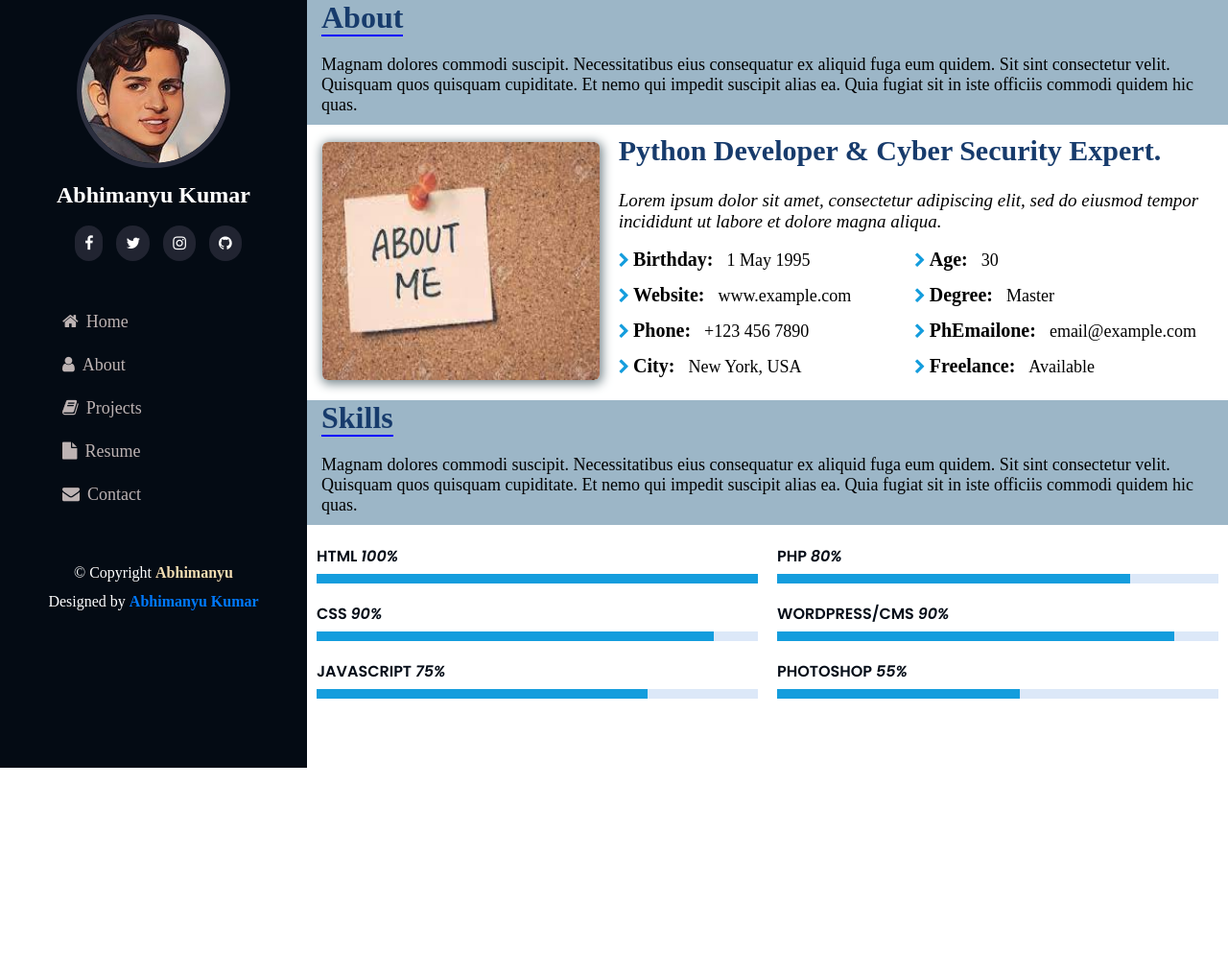
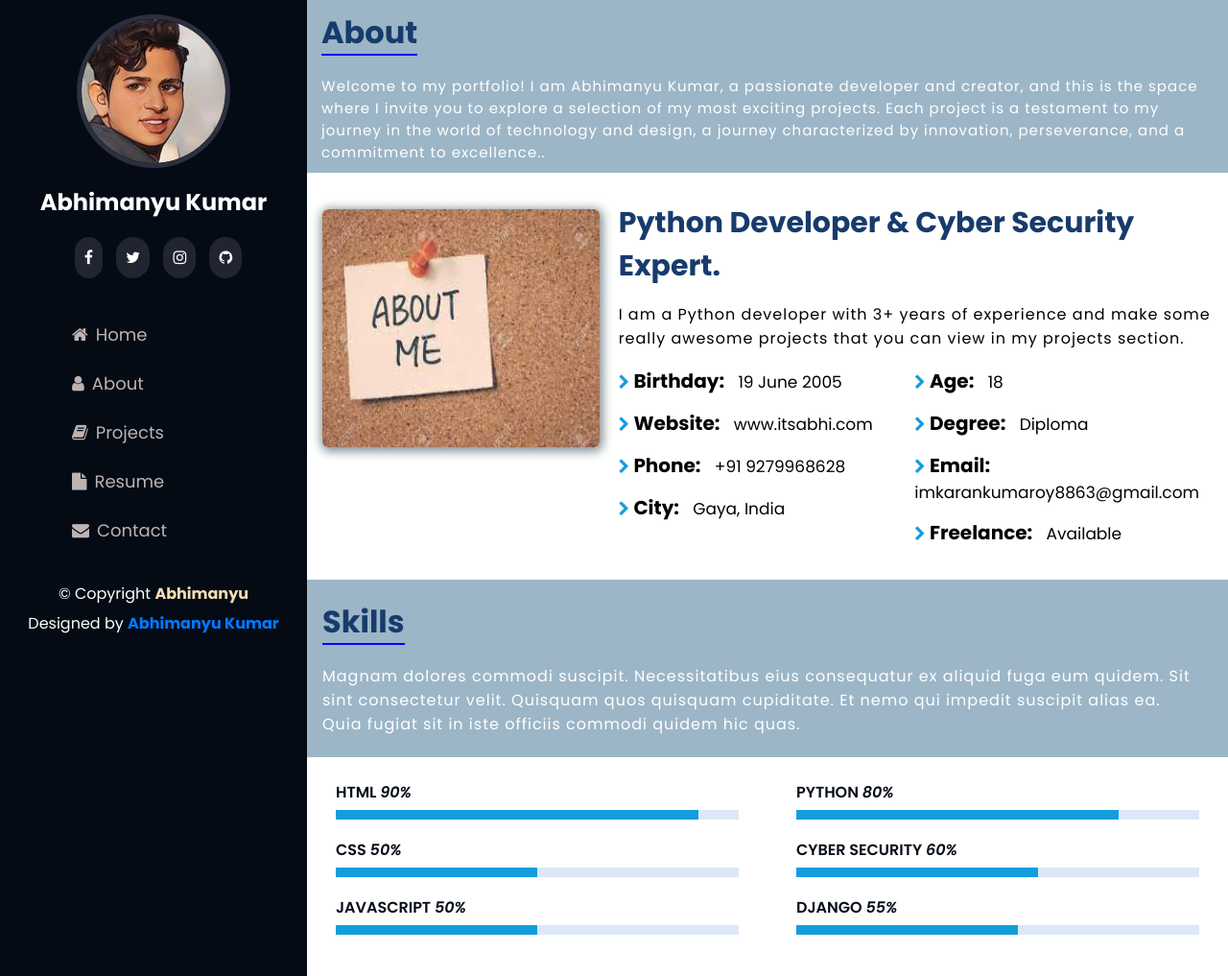
Before and after one commit to itsabhi672/My-Portfolio-website, a Flask app: page /about in a window 1280 px wide. Shown: the whole page at 96% size. Before the commit the page ends 800 px from the top, so only its background shows below. Run offline with Flask 3, Linux system fonts and the light colour scheme.

Commit message:
Second commit

```diff
--- a/static/about.css
+++ b/static/about.css
@@ -1,11 +1,12 @@
 .container-right{
+
     background-color: #9CB6C7 !important;
 }
 .container-left{
     position: sticky;
 }
 .about-me{
-    padding: 0px 18px 10px 15px;
+    padding: 10px 18px 10px 15px;
     background-color: #9CB6C7;
 }
 
@@ -15,13 +16,16 @@
 }
 
 .about-me p{
+    font-family: "Poppins", sans-serif;
+    color: #fff;
+    letter-spacing: 1px;
     margin-top: 20px;
-    font-size: 18px;
+    font-size: 15px;
 }
 .description{
     display: grid;
     grid-template-columns: 1fr 2fr;
-    padding: 10px 18px 10px 16px;
+    padding: 30px 18px 10px 16px;
 }
 .description h3{
     font-size: 30px;
@@ -41,8 +45,7 @@
 }
 
 .about-details p{
-    font-size: 19px;
-    padding-top: 9px;
+    letter-spacing: 1px;
     padding-bottom: 17px;
 }
 .row{
@@ -56,7 +59,7 @@
     color: #149ddd;
 }
 .row ul li  span{
-    font-size: 18px;
+    font-size: 17px;
 }
 .row ul strong {
     margin-right: 10px;
@@ -64,12 +67,17 @@
 }
 
 .fst-italic{
-    font-style: italic;
 
 }
 
 /* .............................. Skills Section CSS ............................*/
 
+.skills{
+    margin-top: 10px;
+}
+.header{
+    padding: 20px 30px 22px 16px;
+}
 .heading{
     font-size: 32px;
     font-weight: 900;
@@ -77,7 +85,7 @@
     color: #173b6c;
 }
 .skills p{
-    font-size: 18px;
+    font-size: 16px;
     margin-top: 20px;
 }
 .skills .progress-bar {
@@ -114,5 +122,5 @@
 }
 .skills .sections{
     box-sizing: border-box;
-    margin: 20px 10px;
+    margin: 24px 30px;
 }
--- a/static/contact.css
+++ b/static/contact.css
@@ -1,8 +1,6 @@
 
 .container-right {
     text-align: left;
-
-    height: 100vh;
     background-color: #9CB6C7;
 }
 .frame{
@@ -21,6 +19,7 @@
 }
 .contact-me p{
     padding: 22px 8px;
+    letter-spacing: 1px;
 }
 .contact-me .heading{
     border-bottom: 2px solid blue;
@@ -136,5 +135,6 @@ form .button:hover{
 }
 .flash h4{
     text-align: center;
-    margin-top: 20px;
+    margin-top: 10px;
+    margin-bottom: 0px;
 }
--- a/static/style.css
+++ b/static/style.css
@@ -4,6 +4,7 @@
 }
 
 .container {
+    font-family: "Poppins", sans-serif;
     display: grid;
     grid-template-columns: 1fr 3fr;
 }
@@ -12,7 +13,7 @@
 .container-left {
     background-color: #040b14;
     color: white;
-    height: 100vh;
+    height: 100%;
 }
 
 .profile-dp img {
@@ -47,7 +48,7 @@
     background-color: #007aff;
 }
 .navbar {
-    margin: 50px
+    margin: 42px 40px 28px 60px;
 }
 .navbar ul li{
     list-style: none;
@@ -59,7 +60,10 @@
 }
 .navbar ul li a:hover{
     color: #F5F7F8;
-
+}
+.navbar ul li.active a {
+    color: #F5F7F8;
+    background-color: yellow;
 }
 .navbar ul li a{
     font-size: 18px;
@@ -78,7 +82,8 @@
     font-weight: 700;
 }
 .footer .creator{
-    margin-top: 12px;
+    margin-top: 6px;
+    margin-bottom: 5px;
 }
 
 /* ........................... Right part ................................... */
@@ -86,7 +91,7 @@
 .container-right {
     text-align: center;
     font-family: "Poppins", sans-serif;
-    height: 100vh;
+    height: 100%;
     background-color: #9CB6C7;
 }
 .container-right .name{
--- a/templates/about.html
+++ b/templates/about.html
@@ -7,9 +7,11 @@
         <div class="conainer-right">
             <div class="about-me">
               <span class="heading">About</span>
-              <p>Magnam dolores commodi suscipit. Necessitatibus eius consequatur ex aliquid fuga eum quidem. Sit sint
-                  consectetur velit. Quisquam quos quisquam cupiditate. Et nemo qui impedit suscipit alias ea. Quia fugiat
-                  sit in iste officiis commodi quidem hic quas.</p>
+              <p>Welcome to my portfolio! I am Abhimanyu Kumar, a passionate developer and creator, and this is the
+                  space where I invite you to explore a selection of my most exciting projects. Each project is a
+                  testament to my journey in the world of technology and design, a journey characterized by innovation,
+                  perseverance, and a commitment to excellence..
+              </p>
             </div>
             <div class="description">
                 <div class="about-img">
@@ -18,37 +20,33 @@
                 <div class="about-details">
                     <h3>Python Developer &amp; Cyber Security Expert.</h3>
                     <p class="fst-italic">
-                      Lorem ipsum dolor sit amet, consectetur adipiscing elit, sed do eiusmod tempor incididunt ut labore et dolore
-                      magna aliqua.
+                      I am a Python developer with 3+ years of experience and make some really awesome projects that you
+                        can view in my projects section.
                     </p>
                     <div class="row">
                       <div class="col-lg-6">
                         <ul>
-                          <li><i class="fa fa-chevron-right"></i> <strong>Birthday:</strong> <span>1 May 1995</span></li>
-                          <li><i class="fa fa-chevron-right"></i> <strong>Website:</strong> <span>www.example.com</span></li>
-                          <li><i class="fa fa-chevron-right"></i> <strong>Phone:</strong> <span>+123 456 7890</span></li>
-                          <li><i class="fa fa-chevron-right"></i> <strong>City:</strong> <span>New York, USA</span></li>
+                          <li><i class="fa fa-chevron-right"></i> <strong>Birthday:</strong> <span>19 June 2005</span></li>
+                          <li><i class="fa fa-chevron-right"></i> <strong>Website:</strong> <span>www.itsabhi.com</span></li>
+                          <li><i class="fa fa-chevron-right"></i> <strong>Phone:</strong> <span>+91 9279968628</span></li>
+                          <li><i class="fa fa-chevron-right"></i> <strong>City:</strong> <span>Gaya, India</span></li>
                         </ul>
                       </div>
                       <div class="col-lg-6">
                         <ul>
-                          <li><i class="fa fa-chevron-right"></i> <strong>Age:</strong> <span>30</span></li>
-                          <li><i class="fa fa-chevron-right"></i> <strong>Degree:</strong> <span>Master</span></li>
-                          <li><i class="fa fa-chevron-right"></i> <strong>PhEmailone:</strong> <span>email@example.com</span></li>
+                          <li><i class="fa fa-chevron-right"></i> <strong>Age:</strong> <span>18</span></li>
+                          <li><i class="fa fa-chevron-right"></i> <strong>Degree:</strong> <span>Diploma</span></li>
+                          <li><i class="fa fa-chevron-right"></i> <strong>Email:</strong> <span>imkarankumaroy8863@gmail.com</span></li>
                           <li><i class="fa fa-chevron-right"></i> <strong>Freelance:</strong> <span>Available</span></li>
                         </ul>
                       </div>
                     </div>
-<!--                    <p>-->
-<!--                      Officiis eligendi itaque labore et dolorum mollitia officiis optio vero. Quisquam sunt adipisci omnis et ut. Nulla accusantium dolor incidunt officia tempore. Et eius omnis.-->
-<!--                      Cupiditate ut dicta maxime officiis quidem quia. Sed et consectetur qui quia repellendus itaque neque. Aliquid amet quidem ut quaerat cupiditate. Ab et eum qui repellendus omnis culpa magni laudantium dolores.-->
-<!--                    </p>-->
                 </div>
             </div>
 
 <!--     ..........................   Skills Section .................-->
             <div class="skills">
-                <div class="about-me">
+                <div class="about-me header">
                     <span class="heading">Skills</span>
                     <p>Magnam dolores commodi suscipit. Necessitatibus eius consequatur ex aliquid fuga eum quidem. Sit sint consectetur velit. Quisquam quos quisquam cupiditate. Et nemo qui impedit suscipit alias ea. Quia fugiat sit in iste officiis commodi quidem hic quas.</p>
                 </div>
@@ -57,23 +55,23 @@
                   <div class="sections" data-aos="fade-up">
 
                     <div class="progress">
-                      <span class="skill">HTML <i class="val">100%</i></span>
+                      <span class="skill">HTML <i class="val">90%</i></span>
                       <div class="progress-bar-wrap">
-                        <div class="progress-bar" role="progressbar" aria-valuenow="100" aria-valuemin="0" aria-valuemax="100" style="width: 100%;"></div>
+                        <div class="progress-bar" role="progressbar" aria-valuenow="100" aria-valuemin="0" aria-valuemax="100" style="width: 90%;"></div>
                       </div>
                     </div>
 
                     <div class="progress">
-                      <span class="skill">CSS <i class="val">90%</i></span>
+                      <span class="skill">CSS <i class="val">50%</i></span>
                       <div class="progress-bar-wrap">
-                        <div class="progress-bar" role="progressbar" aria-valuenow="90" aria-valuemin="0" aria-valuemax="100" style="width: 90%;"></div>
+                        <div class="progress-bar" role="progressbar" aria-valuenow="50" aria-valuemin="0" aria-valuemax="100" style="width: 50%;"></div>
                       </div>
                     </div>
 
                     <div class="progress">
-                      <span class="skill">JavaScript <i class="val">75%</i></span>
+                      <span class="skill">JavaScript <i class="val">50%</i></span>
                       <div class="progress-bar-wrap">
-                        <div class="progress-bar" role="progressbar" aria-valuenow="75" aria-valuemin="0" aria-valuemax="100" style="width: 75%;"></div>
+                        <div class="progress-bar" role="progressbar" aria-valuenow="50" aria-valuemin="0" aria-valuemax="100" style="width: 50%;"></div>
                       </div>
                     </div>
 
@@ -82,21 +80,21 @@
                   <div class="sections" data-aos="fade-up" data-aos-delay="100">
 
                     <div class="progress">
-                      <span class="skill">PHP <i class="val">80%</i></span>
+                      <span class="skill">Python <i class="val">80%</i></span>
                       <div class="progress-bar-wrap">
                         <div class="progress-bar" role="progressbar" aria-valuenow="80" aria-valuemin="0" aria-valuemax="100" style="width: 80%;"></div>
                       </div>
                     </div>
 
                     <div class="progress">
-                      <span class="skill">WordPress/CMS <i class="val">90%</i></span>
+                      <span class="skill">Cyber Security <i class="val">60%</i></span>
                       <div class="progress-bar-wrap">
-                        <div class="progress-bar" role="progressbar" aria-valuenow="90" aria-valuemin="0" aria-valuemax="100" style="width: 90%;"></div>
+                        <div class="progress-bar" role="progressbar" aria-valuenow="60" aria-valuemin="0" aria-valuemax="100" style="width: 60%;"></div>
                       </div>
                     </div>
 
                     <div class="progress">
-                      <span class="skill">Photoshop <i class="val">55%</i></span>
+                      <span class="skill">Django <i class="val">55%</i></span>
                       <div class="progress-bar-wrap">
                         <div class="progress-bar" role="progressbar" aria-valuenow="55" aria-valuemin="0" aria-valuemax="100" style="width: 55%;"></div>
                       </div>
--- a/templates/base.html
+++ b/templates/base.html
@@ -4,10 +4,10 @@
                 <img src="{{ url_for('static', filename='images/profilepic.jpg') }}" alt="Profile Picture">
                 <h2>Abhimanyu Kumar</h2>
                 <div class="social-links">
-                    <a href="#"><i class="fa fa-facebook"></i></a>
+                    <a target="_blank"  href="https://www.facebook.com/profile.php?id=100021190486433"><i class="fa fa-facebook"></i></a>
                     <a href="#"><i class="fa fa-twitter"></i></a>
-                    <a href="#"><i class="fa fa-instagram"></i></a>
-                    <a href="#"><i class="fa fa-github"></i></a>
+                    <a target="_blank" href="https://instagram.com/its_abhi_672/"><i class="fa fa-instagram"></i></a>
+                    <a target="_blank" href="https://github.com/itsabhi672/"><i class="fa fa-github"></i></a>
                 </div>
             </div>
             <nav class="navbar">
```
Also changed, not shown: static/projects.css (+14 -1 lines), templates/contact.html (+6 -6 lines), templates/projects.html (+5 -4 lines), static/images/Strarting_image.jpg (added).
